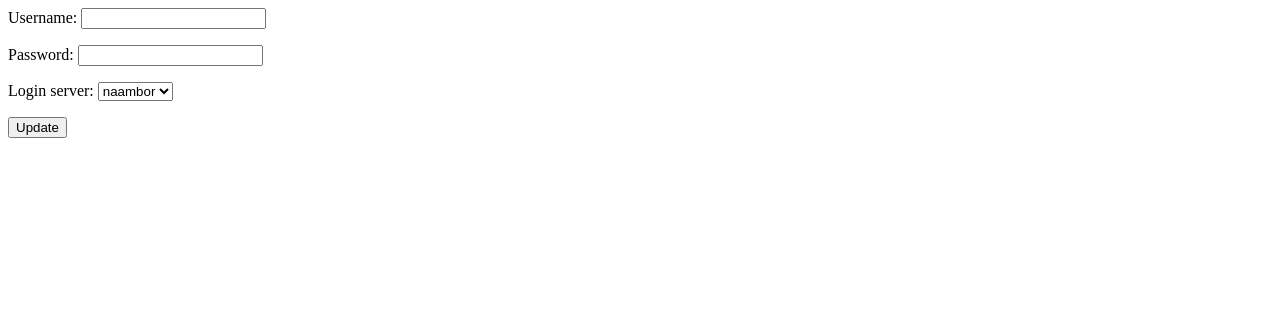
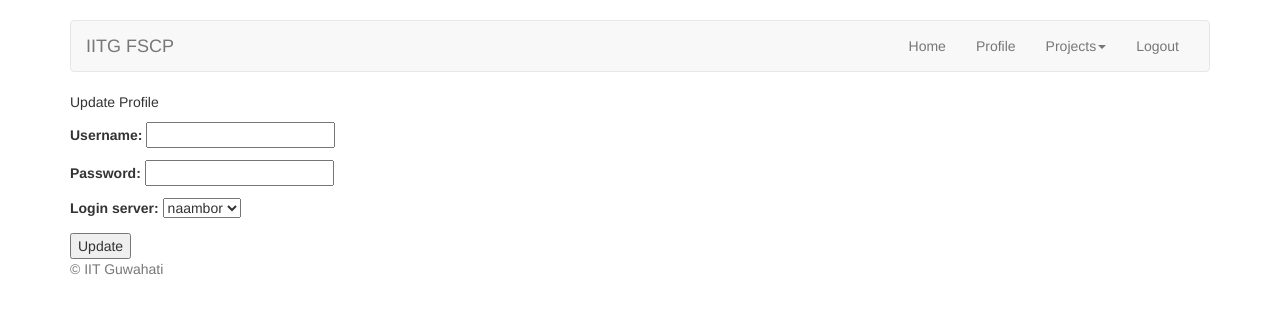
Before and after one commit to narenchoudhary/iitg-fscp, a Django app: template iitgurp/profiles/templates/profiles/faculty/faculty_update.html in a window 1280 px wide. Shown: the top 314 px of the page. Run offline with Django 3.2, Linux system fonts and the light colour scheme; the template is opened without the code that fills it: values that come from a table or form of the project are taken from there, others are empty; some libraries are stand-ins or nearby versions.

Commit message:
Update models, views and templates
* Integrate templates with projects app
* Add base templates
* Add decorator to models
* Minor tweaks in views

```diff
--- /dev/null
+++ b/iitgurp/profiles/templates/base.html
@@ -0,0 +1,42 @@
+{% load staticfiles %}
+<!doctype html>
+<html lang="en">
+<head>
+    <meta charset="utf-8">
+    <meta http-equiv="X-UA-Compatible" content="IE=edge">
+    <meta name="viewport" content="width=device-width, initial-scale=1">
+
+    <title>{% block title %}{% endblock %}</title>
+    <meta name="description" content="IITG FSC Portal">
+    <meta name="author" content="Narendra Choudhary">
+
+    <link rel="stylesheet" href="{% static 'css/bootstrap.min.css' %}">
+    <link rel="stylesheet" href="{% static 'css/custom_styles.css' %}">
+    {{ form.media.css }}
+    {% block custom_styles %}{% endblock %}
+    <style>
+        body {
+            padding-top: 20px;
+            padding-bottom: 20px;
+        }
+        .navbar {
+          margin-bottom: 20px;
+        }
+    </style>
+</head>
+<body>
+    <div class="container">
+    {% block body %}{% endblock %}
+    </div>
+
+    <footer class="footer">
+        <div class="container">
+            <p class="text-muted">&copy; IIT Guwahati</p>
+        </div>
+    </footer>
+
+    <script src="{% static 'js/jquery-2.2.4.min.js' %}"></script>
+    <script src="{% static 'js/bootstrap.min.js' %}"></script>
+    {{ form.media.js }}
+</body>
+</html>
--- /dev/null
+++ b/iitgurp/profiles/templates/base_faculty.html
@@ -0,0 +1,35 @@
+{% extends 'base.html' %}
+
+{% block body %}
+    <nav class="navbar navbar-default">
+        <div class="container-fluid">
+            <div class="navbar-header">
+                <button type="button" class="navbar-toggle collapsed" data-toggle="collapse" data-target="#navbar" aria-expanded="false" aria-controls="navbar">
+                    <span class="sr-only">Toggle navigation</span>
+                    <span class="icon-bar"></span>
+                    <span class="icon-bar"></span>
+                    <span class="icon-bar"></span>
+                </button>
+                <a class="navbar-brand" href="#">IITG FSCP</a>
+            </div>
+            <div id="navbar" class="navbar-collapse collapse">
+                <ul class="nav navbar-nav navbar-right">
+                    <li><a href="{% url 'fac-home' %}">Home</a></li>
+                    <li><a href="{% url 'fac-detail'%}">Profile</a></li>
+                    <li class="dropdown">
+                        <a href="#" class="dropdown-toggle" data-toggle="dropdown"
+                           role="button" aria-haspopup="true" aria-expanded="false">
+                            Projects<span class="caret"></span>
+                        </a>
+                        <ul class="dropdown-menu">
+                            <li><a href="{% url 'projects:fac-project-list' %}">Project List</a></li>
+                            <li><a href="{% url 'projects:fac-project-create' %}">Create Project</a></li>
+                        </ul>
+                    </li>
+                    <li><a href="{% url 'logout' %}">Logout</a></li>
+                </ul>
+            </div>
+        </div>
+    </nav>
+    {% block content %} {% endblock%}
+{% endblock %}
--- a/iitgurp/profiles/templates/profiles/faculty/faculty_update.html
+++ b/iitgurp/profiles/templates/profiles/faculty/faculty_update.html
@@ -1,4 +1,9 @@
+{% extends 'base_faculty.html' %}
+
+{% block content %}
+<p>Update Profile</p>
 <form action="" method="post">{% csrf_token %}
     {{ form.as_p }}
     <input type="submit" value="Update" />
 </form>
+{% endblock %}
--- a/iitgurp/profiles/templates/profiles/student/student_detail.html
+++ b/iitgurp/profiles/templates/profiles/student/student_detail.html
@@ -1 +1,5 @@
+{% extends 'base_student.html' %}
+
+{% block content %}
 {{stud.web_mail}}
+{% endblock%}
--- a/iitgurp/profiles/templates/profiles/student/student_update.html
+++ b/iitgurp/profiles/templates/profiles/student/student_update.html
@@ -1,4 +1,8 @@
+{% extends 'base_student.html '%}
+
+{% block content %}
 <form action="" method="post">{% csrf_token %}
     {{ form.as_p }}
     <input type="submit" value="Update" />
 </form>
+{% endblock%}
--- a/iitgurp/profiles/views_faculty.py
+++ b/iitgurp/profiles/views_faculty.py
@@ -12,6 +12,7 @@ class Home(LoginRequiredMixin, UserPassesTestMixin, View):
     """
     A view that renders home page of faculty users.
     """
+    login_url = reverse_lazy('login')
     template_name = 'profiles/faculty/home.html'
 
     def test_func(self):
```
Also changed, not shown: iitgurp/profiles/models.py (+13 -0 lines), iitgurp/profiles/templates/base_student.html (added, +26 -0 lines), iitgurp/profiles/templates/profiles/faculty/faculty_detail.html (+7 -1 lines), iitgurp/profiles/templates/profiles/faculty/home.html (+9 -1 lines), iitgurp/profiles/templates/profiles/student/home.html (+10 -2 lines).
